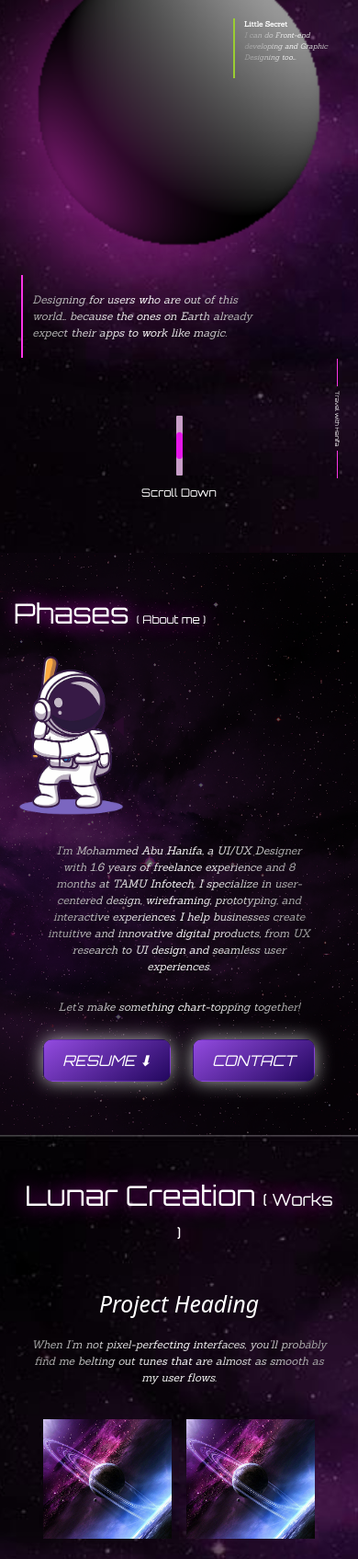
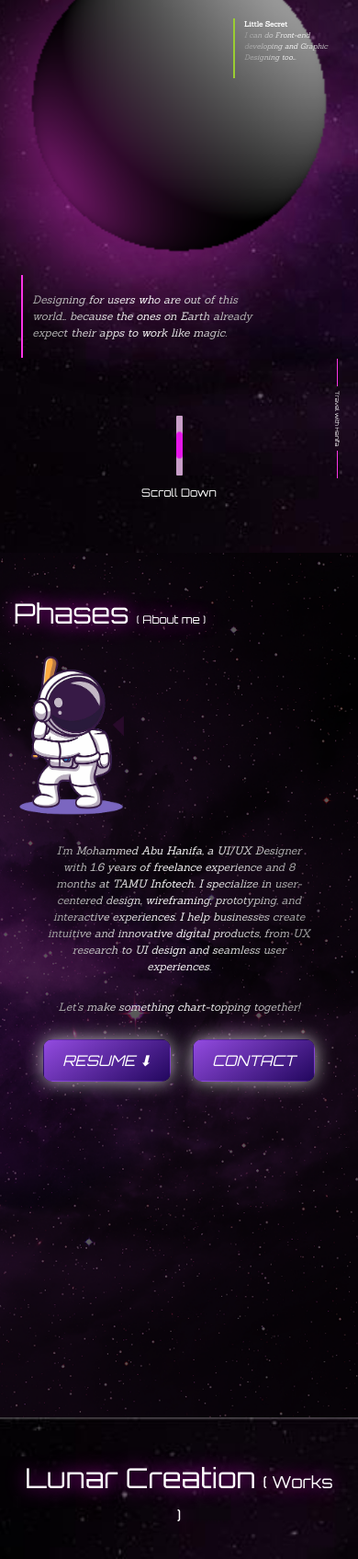
Before and after one commit to Hanifa-git/Portfolio, a plain HTML site: page index.html in a window 390 px wide. Shown: the part 243-1938 px from the top of the page at 92% size. Drawn offline with nearby package versions, Linux system fonts and the light colour scheme; animation ran at ten frames a second.

Commit message:
responsive

```diff
--- a/assets/css/styles.css
+++ b/assets/css/styles.css
@@ -14,6 +14,7 @@ html, body {
     position: relative;
     padding-top: 70px;
 }
+
 .go-to-top {
     position: fixed;
     bottom: 20px;
@@ -284,35 +285,7 @@ h1 {
     }
 }
 
-/* ✅ Small Mobile Screens (Below 600px) */
-@media screen and (max-width: 600px) {
-    #earth-container {
-        width: 90%;
-        height: 90%;
-        max-height: 350px;
-    }
-}
 
-/* ✅ Extra Small Devices (Below 400px) */
-@media screen and (max-width: 400px) {
-    #earth-container {
-        width: 80%;
-        height: 80%;
-        max-height: 300px;
-    }
-}
-
- /* #earth-wrapper::before {
-    content: "";
-    position: absolute;
-    width: 100%;
-    height: 100%;
-    top: -10px;
-    left: -20px;
-    background: radial-gradient(circle, rgba(250, 52, 230, 0.2) 10%, rgba(250, 52, 230, 0) 60%);
-    filter: blur(30px);
-    z-index: -1;
-}  */
 
 /* Hide the scroll animation by default */
 .scroll-bar-container {
@@ -389,6 +362,7 @@ h1 {
     color: white;
     position: relative;
     padding: 0px 15px;
+    min-height: 100vh;
 }
 
 /* 💡 Neon Heading */
@@ -461,7 +435,7 @@ h1 {
 /* Works section starts */
 #Works {
     background: url('/assets/image/bannerbg.png') no-repeat center center/cover;
-    height: 100vh;
+   min-height: 100vh;
     color: white;
     position: relative;
     padding: 0px 15px;
@@ -758,7 +732,7 @@ h1 {
         left: 2px;
     }
     .branding{
-        top: 12%;
+        top: 5%;
         left: -250px;
         transform: translate(5px, 10px);
         font-size: 22px;
@@ -827,6 +801,8 @@ h1 {
     }
 }
 
+
+
 /* 🌍 Responsive Design for About Section */
 @media screen and (max-width: 1200px) {
     #about .neon-text {
@@ -840,6 +816,9 @@ h1 {
     }
     #about img {
         width: 200px;
+    }
+    .About-Hero{
+        min-height: 100vh;
     }
 }
 
@@ -861,10 +840,14 @@ h1 {
         flex-direction: column;
         align-items: center;
     }
+    .About-Hero{
+        min-height: 100vh;
+
+    }
 
 }
 
-@media screen and (max-width: 576px) {
+@media screen and (max-width: 546px) {
     #about .neon-text {
         font-size: 30px;
         margin-bottom: 0;
@@ -886,7 +869,12 @@ h1 {
     #about .col-md-5 {
         margin-bottom: 20px;
     }
+    .About-Hero{
+        min-height: 100vh;
+    }
 }
+
+
 
 /* 🌍 Responsive Design for Works Section */
 @media screen and (max-width: 1200px) {
@@ -898,6 +886,9 @@ h1 {
     }
     #Works img {
         width: 180px;
+    }
+    .Works-Hero{
+        min-height: 100vh;
     }
 
 }
@@ -920,9 +911,12 @@ h1 {
     #Works .col-md-6 {
         margin-bottom: 20px;
     }
+    .Works-Hero{
+        min-height: 100vh;
+    }
 }
 
-@media screen and (max-width: 576px) {
+@media screen and (max-width: 546px) {
     #Works .neon-text {
         font-size: 30px;
         margin-bottom: 0;
@@ -940,6 +934,9 @@ h1 {
     }
     .View-all{
         font-size: 30px;
+    }
+    .Works-Hero{
+        min-height: 100vh;
     }
 }
 
@@ -986,7 +983,7 @@ h1 {
     }
 }
 
-@media screen and (max-width: 576px) {
+@media screen and (max-width: 546px) {
     #Contact .neon-text {
         font-size: 30px;
         margin-bottom: 0;
--- a/index.html
+++ b/index.html
@@ -71,7 +71,7 @@
 
 
     <section id="about" class="py-5">
-        <div class="">
+        <div class="About-Hero">
             <!-- Title -->
             <h2 class="neon-text">Phases <span class="sub-text">( About me )</span></h2>
 
@@ -101,7 +101,7 @@
     </section>
 
     <section id="Works" class="py-5">
-        <div class="container">
+        <div class="container Works-Hero">
             <!-- Title -->
             <h2 class="neon-text text-center">Lunar Creation <span class="sub-text">( Works )</span></h2>
             <div class="row mt-4 justify-content-between">
--- a/protfolio.js
+++ b/protfolio.js
@@ -93,16 +93,16 @@
                 case "about":
                     return { scale: 0.7, xPercent: 25, yPercent: 75 };
                 case "Works":
-                    return { scale: 3.4, xPercent: 0, yPercent: 250 };
+                    return { scale: 3.0, xPercent: 0, yPercent: 280 };
             }
         } else if (screenWidth <= 768) {  // Tablet (Small)
             switch (sectionId) {
                 case "banner":
                     return { scale: 2.2, xPercent: 0, yPercent: 0 };
                 case "about":
-                    return { scale: 0.5, xPercent: -17, yPercent: 78 };
+                    return { scale: 0.5, xPercent: -17, yPercent: 95 };
                 case "Works":
-                    return { scale: 3.2, xPercent: 0, yPercent: 205 };
+                    return { scale: 3.2, xPercent: 0, yPercent: 290 };
             }
         } else if (screenWidth <= 1024) {  // Small Laptops (Medium)
             switch (sectionId) {
@@ -111,7 +111,7 @@
                 case "about":
                     return { scale: 0.5, xPercent: -15, yPercent: 84 };
                 case "Works":
-                    return { scale: 3.2, xPercent: 0, yPercent: 230 };
+                    return { scale: 3.5, xPercent: 0, yPercent: 290 };
 
             }
         } else {  // Desktop (Large)
```
